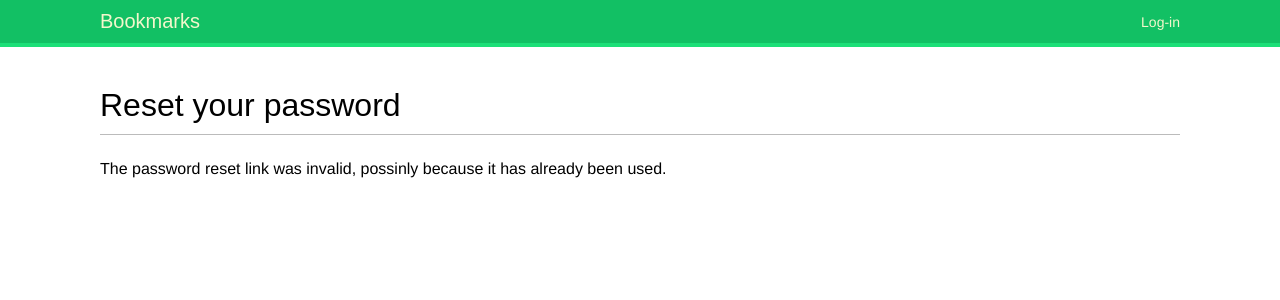
After one commit to elric1992/Django_Social_Site, a Django app: page /account/reset/1/1/ in a window 1280 px wide. The commit adds this page. Shown: the top 300 px of the page. Run offline with Django 3.2, Linux system fonts and the light colour scheme; some web fonts are replaced.

Commit message:
Resetting password views

```diff
--- a/account/templates/registration/login.html
+++ b/account/templates/registration/login.html
@@ -21,5 +21,6 @@
             <input type="hidden" name="next" value="{{ next }}">
             <p><input type="submit" value="Log-in"></p>
         </form>
+        <p><a href="{% url 'password_reset' %}">Forgotten your password?</a></p>
     </div>
 {% endblock content %}
--- /dev/null
+++ b/account/templates/registration/password_reset_confirm.html
@@ -0,0 +1,19 @@
+{% extends 'base.html' %}
+
+{% block title %}
+    Reset your password
+{% endblock title %}
+
+{% block content %}
+    <h1>Reset your password</h1>
+    {% if validlink %}
+        <p>Please enter your password twice:</p>
+        <form method="post">
+            {{ form.as_p }}
+            {% csrf_token %}
+            <p><input type="submit" value="Change my password" /></p>
+        </form>
+    {% else %}
+        <p>The password reset link was invalid, possinly because it has already been used.</p>
+    {% endif %}
+{% endblock content %}
--- /dev/null
+++ b/account/templates/registration/password_reset_email.html
@@ -0,0 +1,4 @@
+Someone asked for password reset for email {{ email }}.
+Follow the link below:
+{{ protocol }}://{{ domain }}{% url 'password_reset_confirm' uidb64=uid token=token %}
+Your username, in case you've forgotten: {{ user.get_username }}
--- a/account/urls.py
+++ b/account/urls.py
@@ -1,12 +1,17 @@
-from django.urls import path
+from django.urls import path, include
 from django.contrib.auth import views as auth_views
 from . import views
 
 urlpatterns = [
     # path('login/', views.user_login, name='login')
     path('', views.dashboard, name='dashboard'),
+    # path('', include('django.contrib.auth.urls')),
     path('login/', auth_views.LoginView.as_view(), name='login'),
     path('logout/', auth_views.LogoutView.as_view(), name='logout'),
     path('password_change/', auth_views.PasswordChangeView.as_view(), name='password_change'),
-    path('password_chage/done/', auth_views.PasswordChangeDoneView.as_view(), name='password_change_done'),
+    path('password_change/done/', auth_views.PasswordChangeDoneView.as_view(), name='password_change_done'),
+    path('password_reset/', auth_views.PasswordResetView.as_view(), name='password_reset'),
+    path('password_reset/done/', auth_views.PasswordResetDoneView.as_view(), name='password_reset_done'),
+    path('reset/<uidb64>/<token>/',auth_views.PasswordResetConfirmView.as_view(), name='password_reset_confirm'),
+    path('reset/done/', auth_views.PasswordResetCompleteView.as_view(), name='password_reset_complete'),
 ]
--- a/bookmarks/settings.py
+++ b/bookmarks/settings.py
@@ -26,6 +26,8 @@ SECRET_KEY = '0k1k&_u642on#%@adswdvdt9+5swes(5bjmov-_(yusza__#%('
 DEBUG = True
 
 ALLOWED_HOSTS = []
+
+EMAIL_BACKEND = 'django.core.mail.backends.console.EmailBackend'
 
 
 # Application definition
```
Also changed, not shown: account/templates/registration/password_reset_complete.html (added, +10 -0 lines), account/templates/registration/password_reset_done.html (added, +11 -0 lines), account/templates/registration/password_reset_form.html (added, +15 -0 lines), 1 other file.
